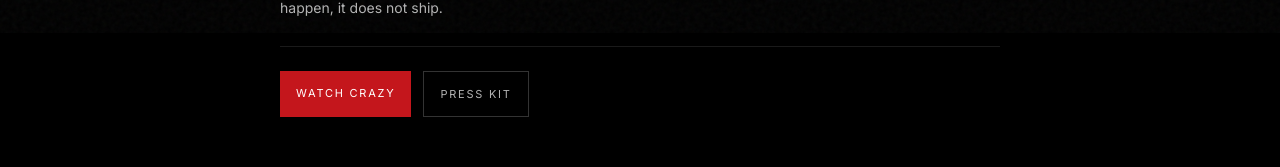
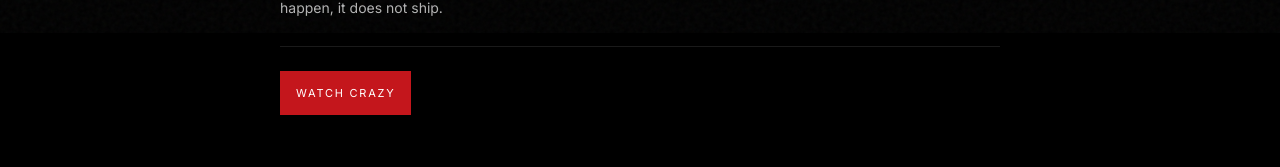
Before and after one commit to lovejoycdesign-del/Prinxe.Website-rough, a Next.js app: page /about in a window 1280 px wide. Shown: the part 767-934 px from the top of the page. Built offline with nearby package versions, Linux system fonts and the light colour scheme.

Commit message:
Remove the leftover Press Kit button from About.
Co-authored-by: lovejoyc.design <lovejoyc.design@gmail.com>

```diff
--- a/app/about/page.tsx
+++ b/app/about/page.tsx
@@ -48,12 +48,6 @@ export default function AboutPage() {
             >
               WATCH CRAZY
             </Link>
-            <Link
-              href="/press"
-              className="border border-white/20 px-4 py-2 text-[11px] tracking-[0.16em]"
-            >
-              PRESS KIT
-            </Link>
           </div>
         </div>
       </div>
```
